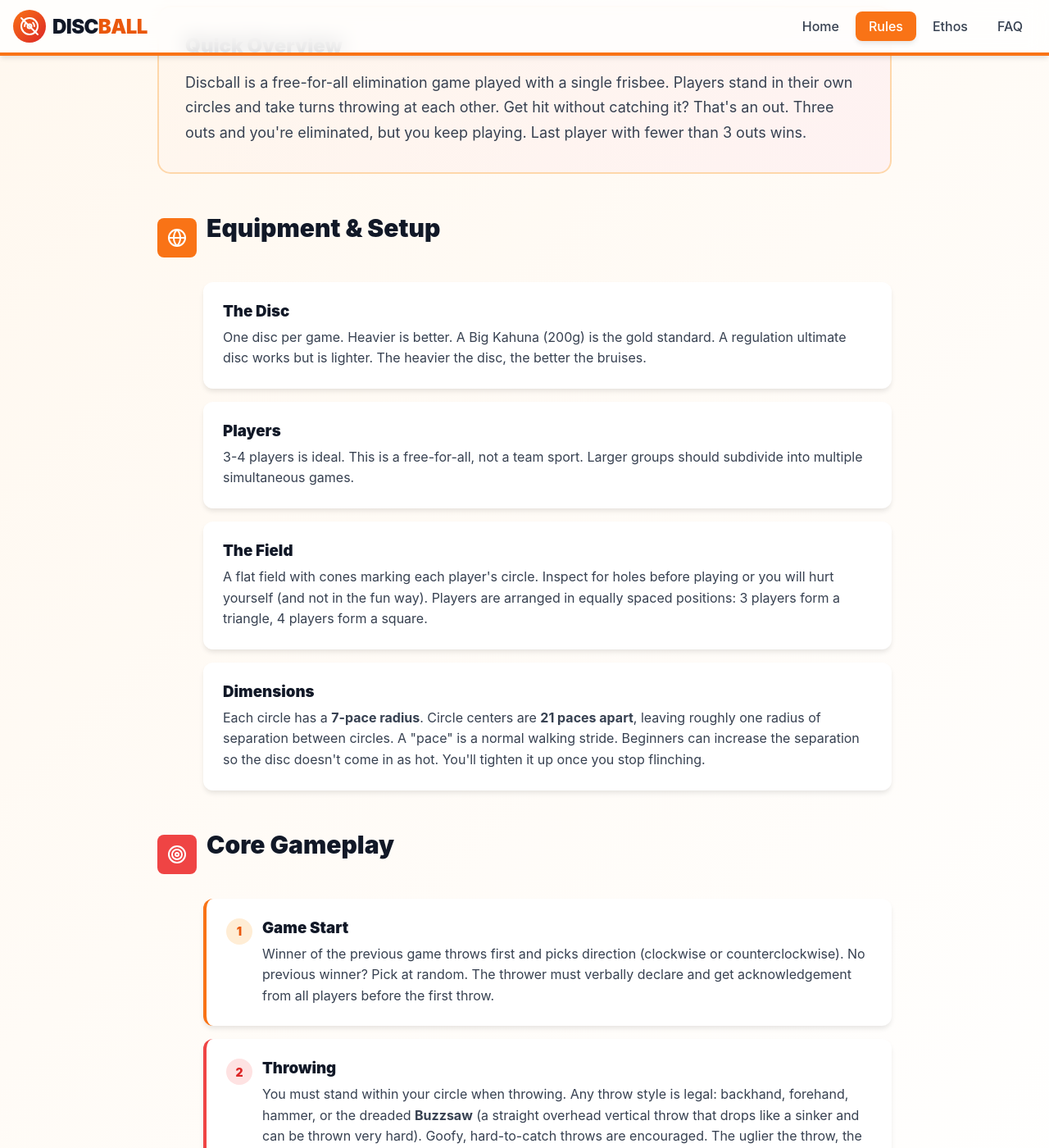
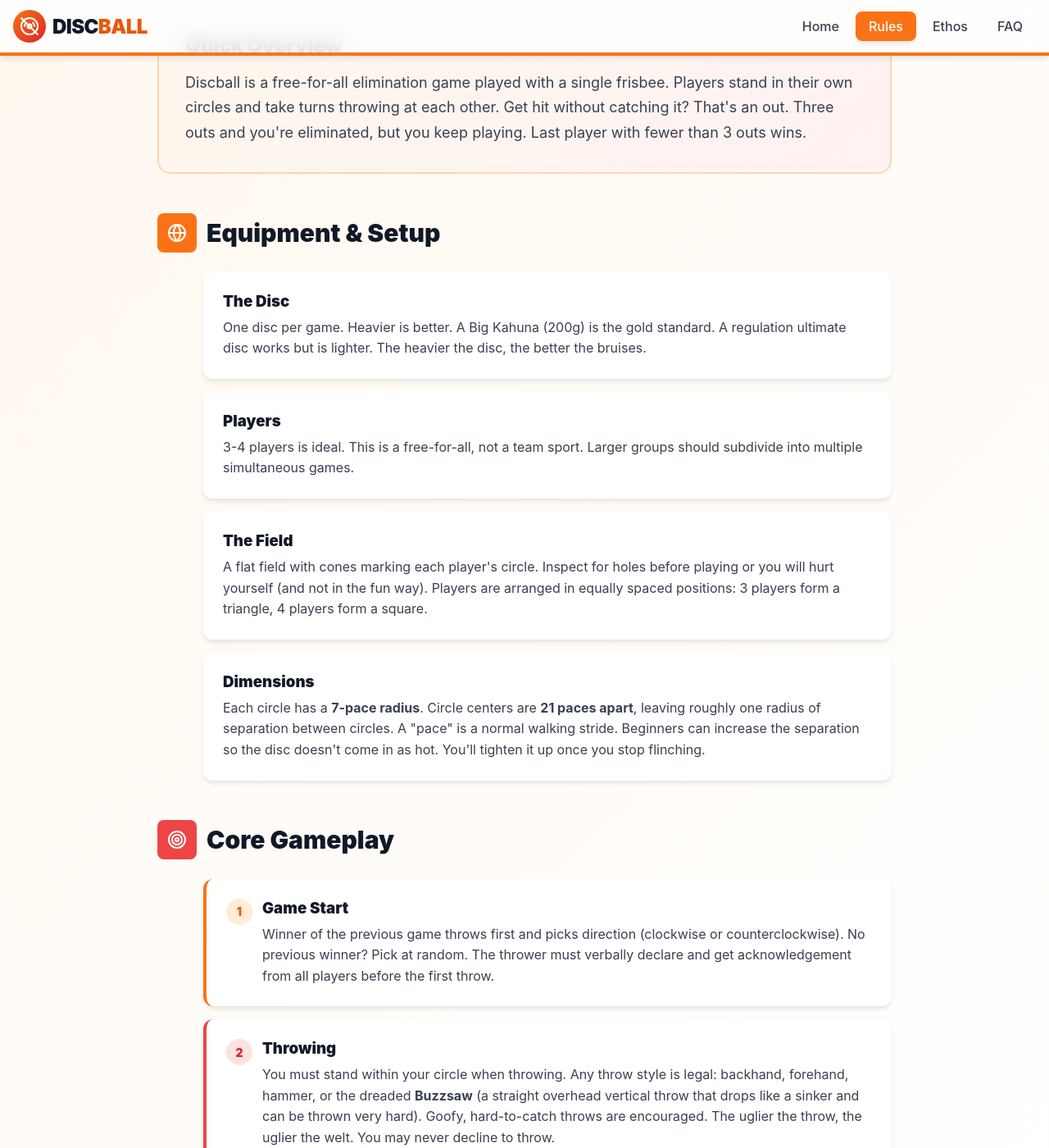
Before and after one commit to joshcutler/discball.ninja, a Jekyll site: the page built from the-rules.html, in a window 1280 px wide and 1400 px high, scrolled down 299 px. Shown: the whole window at 82% size. Built offline with Jekyll 4.4.1, drawn with Linux system fonts in a browser that asks for light colours.

Commit message:
Fix mobile card padding and section heading vertical alignment
Remove left padding on card-stack for mobile so cards take full width.
Fix h2 vertical alignment with section heading icons by resetting
inherited margin-bottom.

Co-Authored-By: Claude Opus 4.6 <noreply@anthropic.com>

```diff
--- a/assets/css/style.css
+++ b/assets/css/style.css
@@ -652,6 +652,7 @@ img {
   font-size: 1.875rem;
   font-weight: 900;
   color: #111827;
+  margin-bottom: 0;
 }
 
 /* Card stack */
@@ -1168,4 +1169,8 @@ img {
   .ready-grid {
     grid-template-columns: 1fr;
   }
+
+  .card-stack {
+    padding-left: 0;
+  }
 }
```
